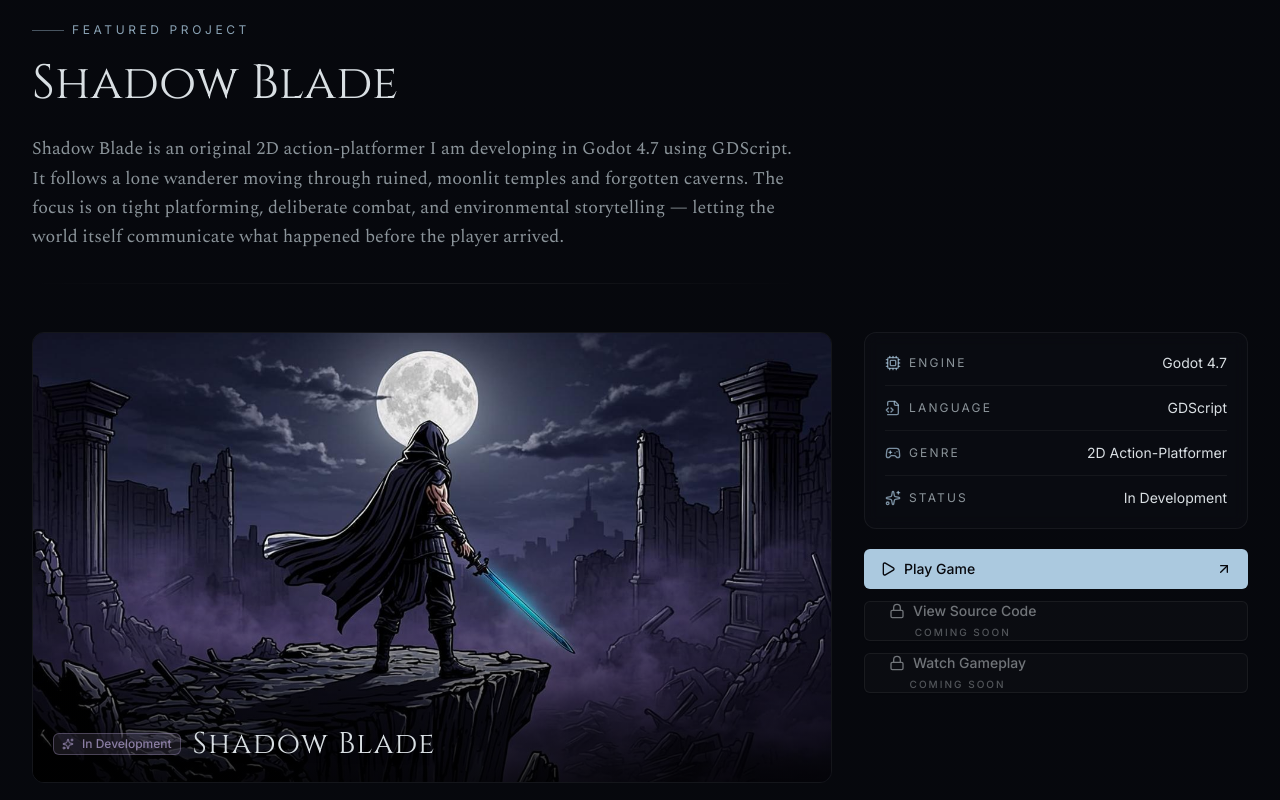
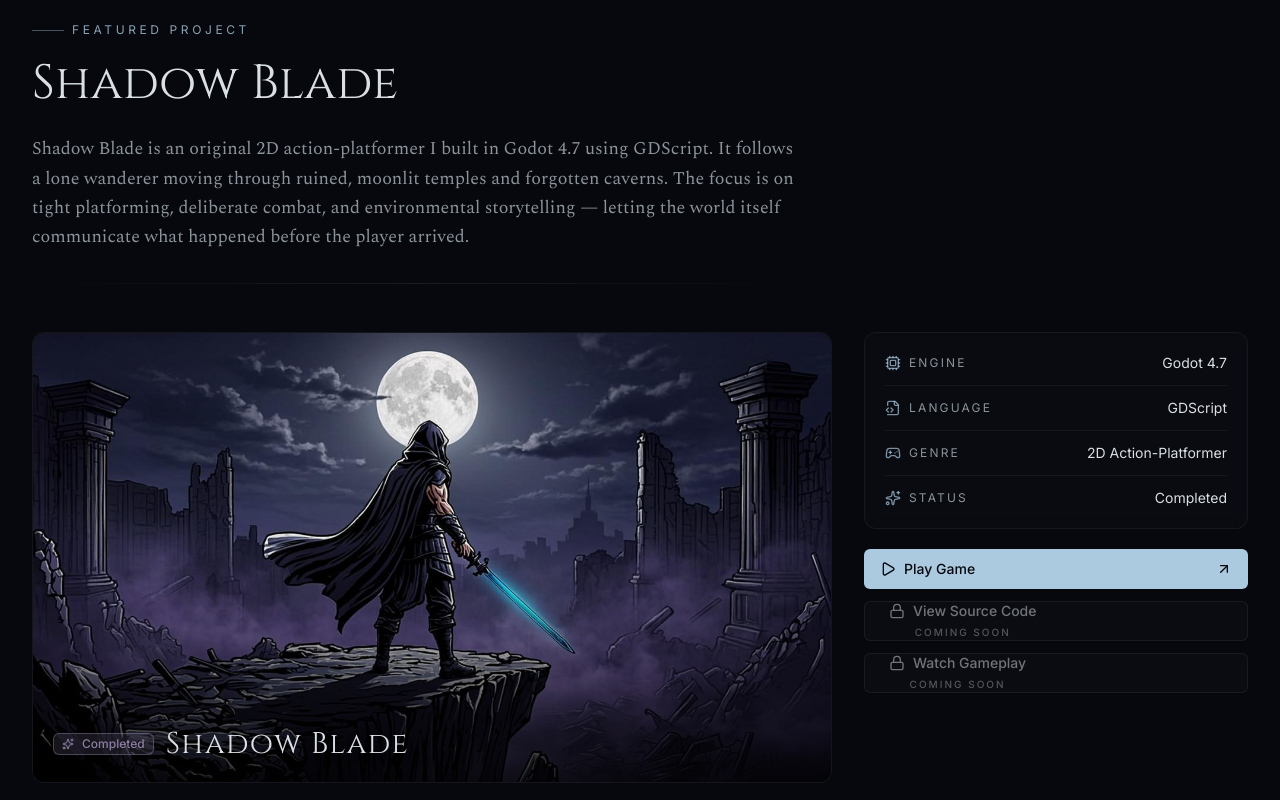
Before and after one commit to SenthilKumaran958/My-portfolio, a Next.js app: page / in a window 1280 px wide. Shown: the part 940-1740 px from the top of the page. Built offline with nearby package versions, Linux system fonts and the light colour scheme.

Commit message:
8157b596-111a-4ade-91ee-df5d9bd58dbf

```diff
--- a/src/components/portfolio/ambient-background.tsx
+++ b/src/components/portfolio/ambient-background.tsx
@@ -14,11 +14,16 @@ import { useEffect, useMemo, useState } from "react";
  * Everything is pure CSS animation (no JS per-frame work) and respects
  * prefers-reduced-motion (animations become static). Designed to feel
  * like the portfolio is alive without distracting from the content.
+ *
+ * Particles are generated only after mount (client-only) to avoid
+ * hydration mismatches from Math.random() differing between SSR + client.
  */
 export function AmbientBackground() {
+  const [mounted, setMounted] = useState(false);
   const [reduced, setReduced] = useState(false);
 
   useEffect(() => {
+    setMounted(true);
     const mq = window.matchMedia("(prefers-reduced-motion: reduce)");
     setReduced(mq.matches);
     const onChange = () => setReduced(mq.matches);
@@ -26,9 +31,10 @@ export function AmbientBackground() {
     return () => mq.removeEventListener?.("change", onChange);
   }, []);
 
-  // Stable random particle positions (generated once on the client)
+  // Stable random particle positions — generated ONCE on the client only,
+  // after mount, so SSR and client render the same (empty) particle set.
   const particles = useMemo(() => {
-    if (reduced) return [];
+    if (!mounted || reduced) return [];
     return Array.from({ length: 18 }, (_, i) => ({
       id: i,
       left: Math.random() * 100,
@@ -39,7 +45,7 @@ export function AmbientBackground() {
       drift: (Math.random() - 0.5) * 60,
       opacity: 0.2 + Math.random() * 0.4,
     }));
-  }, [reduced]);
+  }, [mounted, reduced]);
 
   return (
     <div
--- a/src/components/portfolio/contact.tsx
+++ b/src/components/portfolio/contact.tsx
@@ -18,21 +18,21 @@ export function Contact() {
   const links = [
     {
       label: "GitHub",
-      handle: "your-handle",
+      handle: "SenthilKumaran958",
       href: profile.links.github,
       icon: Github,
       available: true,
     },
     {
       label: "Itch.io",
-      handle: "your-handle",
+      handle: "god-arts",
       href: profile.links.itch,
       icon: Gamepad2,
       available: true,
     },
     {
       label: "LinkedIn",
-      handle: "your-handle",
+      handle: "senthil-kumaran",
       href: profile.links.linkedin,
       icon: Linkedin,
       available: true,
--- a/src/lib/portfolio-data.ts
+++ b/src/lib/portfolio-data.ts
@@ -35,10 +35,10 @@ export const featuredProject = {
   engine: "Godot 4.7",
   language: "GDScript",
   genre: "2D Action-Platformer",
-  status: "In Development",
+  status: "Completed",
   cover: "/images/shadow-blade-cover.jpg",
   overview:
-    "Shadow Blade is an original 2D action-platformer I am developing in Godot 4.7 using GDScript. It follows a lone wanderer moving through ruined, moonlit temples and forgotten caverns. The focus is on tight platforming, deliberate combat, and environmental storytelling — letting the world itself communicate what happened before the player arrived.",
+    "Shadow Blade is an original 2D action-platformer I built in Godot 4.7 using GDScript. It follows a lone wanderer moving through ruined, moonlit temples and forgotten caverns. The focus is on tight platforming, deliberate combat, and environmental storytelling — letting the world itself communicate what happened before the player arrived.",
   // Real links — Play is live on itch.io. Source and gameplay video coming soon.
   links: {
     play: { href: "https://god-arts.itch.io/shadow-blade", label: "Play Game", available: true },
```
Also changed, not shown: 1 other file (tests, documents, lock files or other folders).
